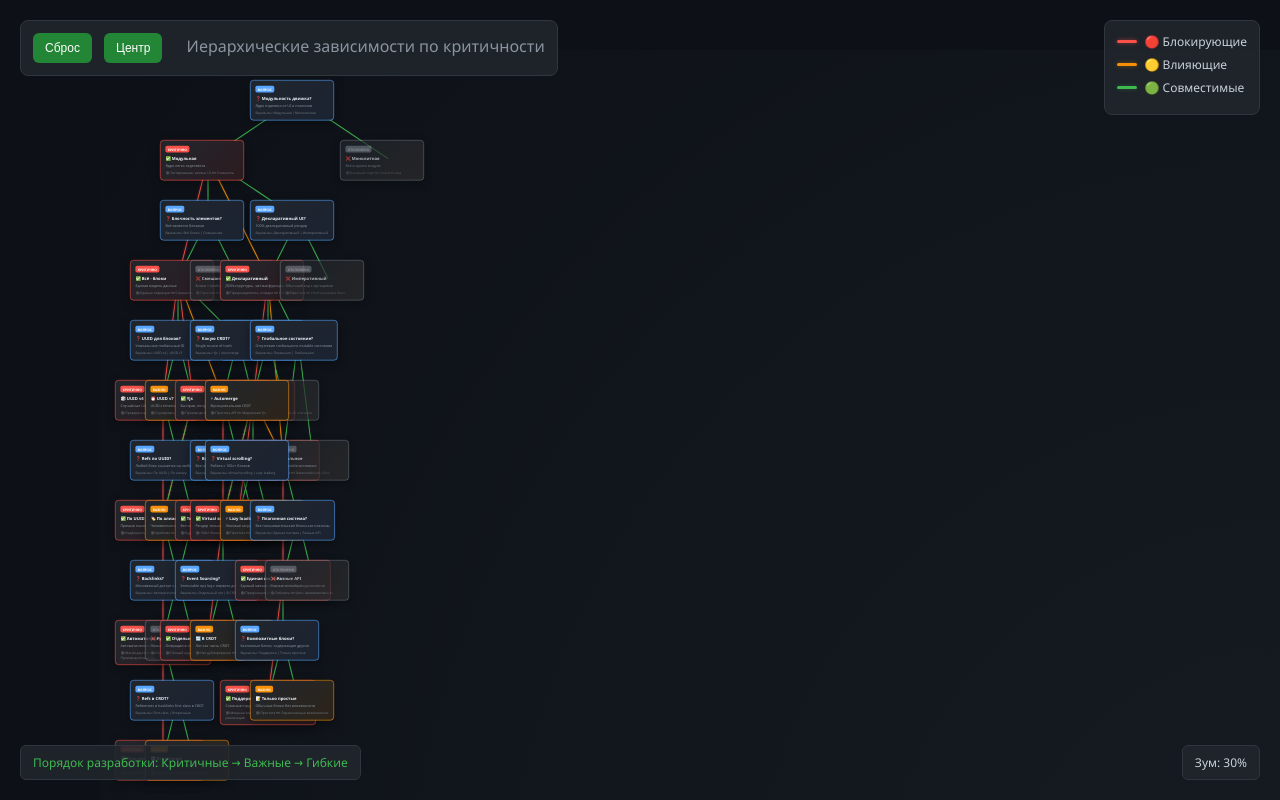
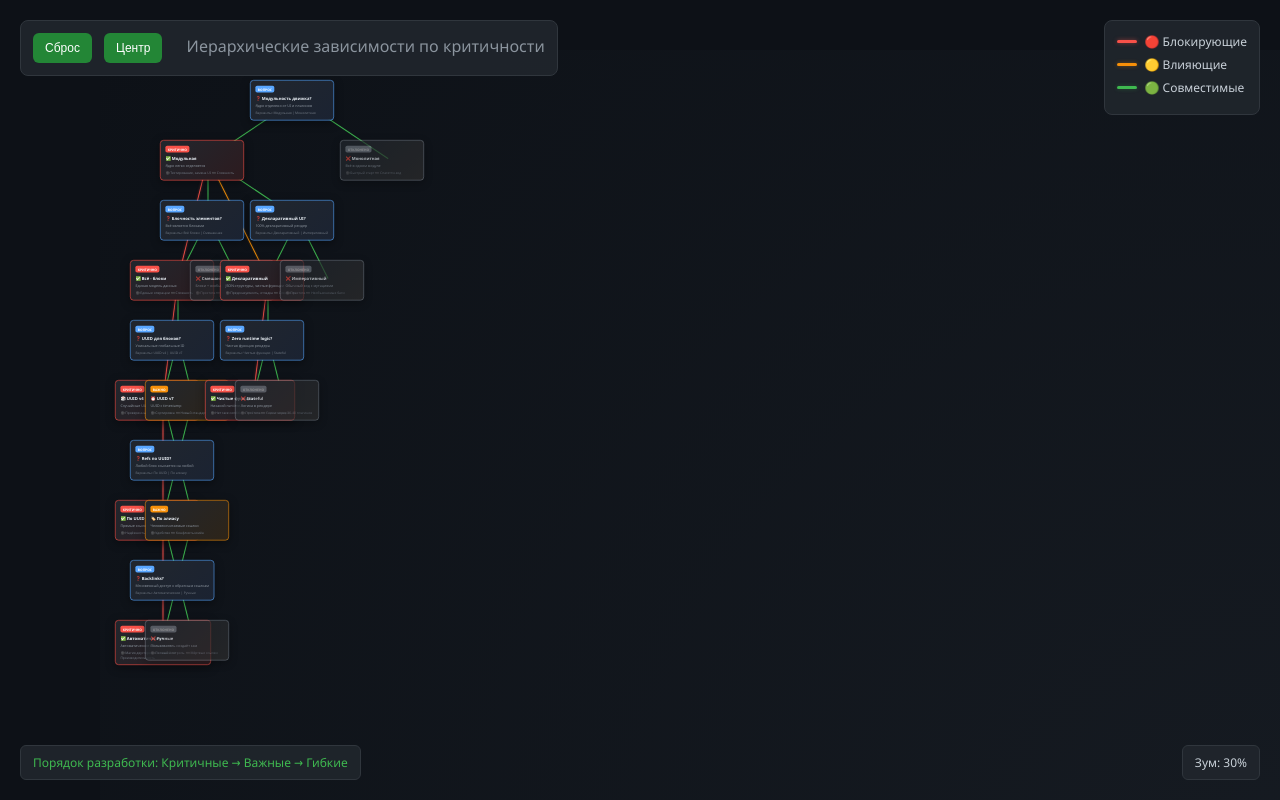
Before and after one commit to Bestie123/PromAi2, a website: page architecture_samples/variant1_hierarchy.html in a window 1280 px wide. Drawn offline with Linux system fonts and the light colour scheme.

Commit message:
29333610: AM46108:14333-461p29AM08:14e {29.11.2025, 08:14ile10}

```diff
--- a/architecture_samples/variant1_hierarchy.html
+++ b/architecture_samples/variant1_hierarchy.html
@@ -135,26 +135,49 @@
         let lastMouseX = 0;
         let lastMouseY = 0;
 
-        fetch('variant1_hierarchy_nodes.json')
-            .then(response => response.json())
-            .then(data => {
-                nodes = Object.values(data.nodes);
-                dependencies = data.dependencies;
-                initCanvas();
-                updateTransform();
-            })
-            .catch(error => {
-                console.error('Failed to load nodes:', error);
-                // Fallback minimal nodes
-                nodes = [
-                    { id: 'q1', x: 500, y: 100, type: 'question', title: '❓ Модульность движка?', description: 'Ядро отделено от UI и плагинов', details: 'Варианты: Модульная | Монолитная', children: ['modular-arch'] },
-                    { id: 'modular-arch', x: 200, y: 300, type: 'critical', title: '✅ Модульная', description: 'Ядро легко отделяется', details: '➕ Тестирование, замена UI ➖ Сложность', children: ['all-blocks'] },
-                    { id: 'all-blocks', x: 100, y: 500, type: 'critical', title: '✅ Всё - блоки', description: 'Единая модель данных', details: '➕ Единые операции ➖ Сложность', children: [] }
-                ];
-                dependencies = { blocking: [['modular-arch', 'all-blocks']], influencing: [] };
-                initCanvas();
-                updateTransform();
-            });
+        // Embedded data instead of fetch
+        const data = {
+            "nodes": {
+                "q1": { "id": "q1", "x": 500, "y": 100, "type": "question", "title": "❓ Модульность движка?", "description": "Ядро отделено от UI и плагинов", "details": "Варианты: Модульная | Монолитная", "children": ["modular-arch", "monolith-arch"] },
+                "modular-arch": { "id": "modular-arch", "x": 200, "y": 300, "type": "critical", "title": "✅ Модульная", "description": "Ядро легко отделяется", "details": "➕ Тестирование, замена UI ➖ Сложность", "children": ["q2", "q11"] },
+                "monolith-arch": { "id": "monolith-arch", "x": 800, "y": 300, "type": "rejected", "title": "❌ Монолитная", "description": "Всё в одном модуле", "details": "➕ Быстрый старт ➖ Спагетти-код", "children": [] },
+                "q2": { "id": "q2", "x": 200, "y": 500, "type": "question", "title": "❓ Блочность элементов?", "description": "Всё является блоками", "details": "Варианты: Всё блоки | Смешанная", "children": ["all-blocks", "mixed-model"] },
+                "all-blocks": { "id": "all-blocks", "x": 100, "y": 700, "type": "critical", "title": "✅ Всё - блоки", "description": "Единая модель данных", "details": "➕ Единые операции ➖ Сложность", "children": ["q3"] },
+                "mixed-model": { "id": "mixed-model", "x": 300, "y": 700, "type": "rejected", "title": "❌ Смешанная", "description": "Блоки + особые сущности", "details": "➕ Простота ➖ Ломаются refs", "children": [] },
+                "q3": { "id": "q3", "x": 100, "y": 900, "type": "question", "title": "❓ UUID для блоков?", "description": "Уникальные глобальные ID", "details": "Варианты: UUID v4 | UUID v7", "children": ["uuid-v4", "uuid-v7"] },
+                "uuid-v4": { "id": "uuid-v4", "x": 50, "y": 1100, "type": "critical", "title": "🎲 UUID v4", "description": "Случайные UUID", "details": "➕ Проверенные ➖ Нет сортировки", "children": ["q7"] },
+                "uuid-v7": { "id": "uuid-v7", "x": 150, "y": 1100, "type": "important", "title": "⏰ UUID v7", "description": "UUID с timestamp", "details": "➕ Сортировка ➖ Новый стандарт", "children": ["q7"] },
+                "q7": { "id": "q7", "x": 100, "y": 1300, "type": "question", "title": "❓ Refs по UUID?", "description": "Любой блок ссылается на любой", "details": "Варианты: По UUID | По алиасу", "children": ["refs-uuid", "refs-alias"] },
+                "refs-uuid": { "id": "refs-uuid", "x": 50, "y": 1500, "type": "critical", "title": "✅ По UUID", "description": "Прямые ссылки по уникальному ID", "details": "➕ Надёжность ➖ Нечитаемость", "children": ["q8"] },
+                "refs-alias": { "id": "refs-alias", "x": 150, "y": 1500, "type": "important", "title": "🏷️ По алиасу", "description": "Человекочитаемые ссылки", "details": "➕ Удобство ➖ Конфликты имён", "children": ["q8"] },
+                "q8": { "id": "q8", "x": 100, "y": 1700, "type": "question", "title": "❓ Backlinks?", "description": "Мгновенный доступ к обратным ссылкам", "details": "Варианты: Автоматические | Ручные", "children": ["backlinks-auto", "backlinks-manual"] },
+                "backlinks-auto": { "id": "backlinks-auto", "x": 50, "y": 1900, "type": "critical", "title": "✅ Автоматические", "description": "Автоматическое обновление", "details": "➕ Магия двусторонних связей ➖ Производительность", "children": [] },
+                "backlinks-manual": { "id": "backlinks-manual", "x": 150, "y": 1900, "type": "rejected", "title": "❌ Ручные", "description": "Пользователь создаёт сам", "details": "➕ Полный контроль ➖ Мёртвые ссылки", "children": [] },
+                "q11": { "id": "q11", "x": 500, "y": 500, "type": "question", "title": "❓ Декларативный UI?", "description": "100% декларативный рендер", "details": "Варианты: Декларативный | Императивный", "children": ["declarative-ui", "imperative-ui"] },
+                "declarative-ui": { "id": "declarative-ui", "x": 400, "y": 700, "type": "critical", "title": "✅ Декларативный", "description": "JSON-структуры, чистые функции", "details": "➕ Предсказуемость, отладка ➖ Сложность", "children": ["q12"] },
+                "imperative-ui": { "id": "imperative-ui", "x": 600, "y": 700, "type": "rejected", "title": "❌ Императивный", "description": "Обычный код с мутациями", "details": "➕ Простота ➖ Необъяснимые баги", "children": [] },
+                "q12": { "id": "q12", "x": 400, "y": 900, "type": "question", "title": "❓ Zero runtime logic?", "description": "Чистая функция рендера", "details": "Варианты: Чистые функции | Stateful", "children": ["zero-runtime", "stateful-runtime"] },
+                "zero-runtime": { "id": "zero-runtime", "x": 350, "y": 1100, "type": "critical", "title": "✅ Чистые функции", "description": "Никакой runtime логики в рендере", "details": "➕ Нет race conditions ➖ Сложность реализации", "children": [] },
+                "stateful-runtime": { "id": "stateful-runtime", "x": 450, "y": 1100, "type": "rejected", "title": "❌ Stateful", "description": "Логика в рендере", "details": "➕ Простота ➖ Глюки через 30-40 плагинов", "children": [] }
+            },
+            "dependencies": {
+                "blocking": [
+                    ["modular-arch", "all-blocks"],
+                    ["all-blocks", "uuid-v4"],
+                    ["uuid-v4", "refs-uuid"],
+                    ["refs-uuid", "backlinks-auto"],
+                    ["declarative-ui", "zero-runtime"]
+                ],
+                "influencing": [
+                    ["modular-arch", "declarative-ui"]
+                ]
+            }
+        };
+
+        nodes = Object.values(data.nodes);
+        dependencies = data.dependencies;
+        initCanvas();
+        updateTransform();
 
         function createNode(node) {
             const div = document.createElement('div');
```
